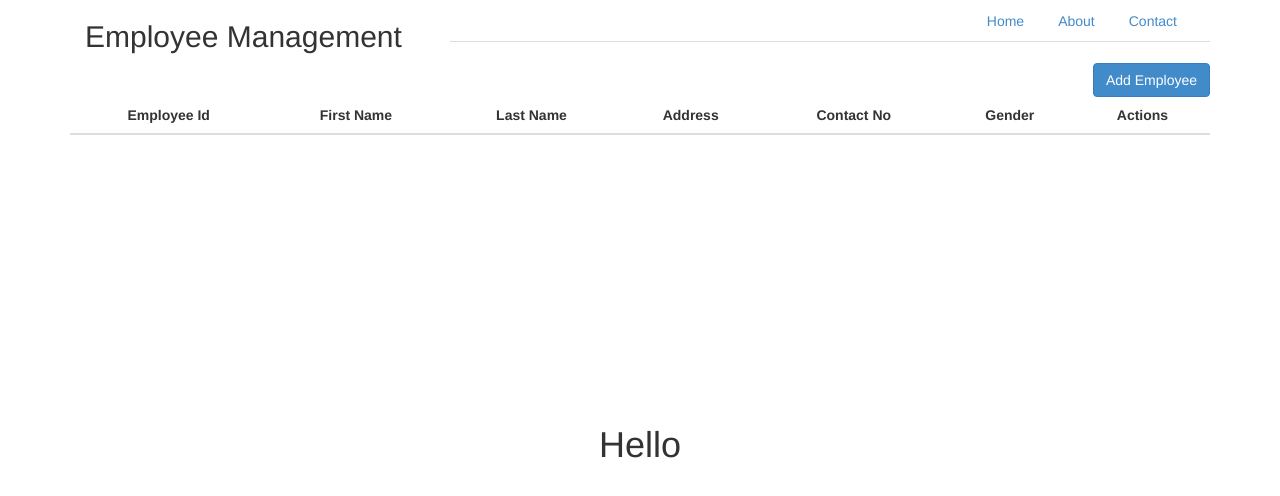
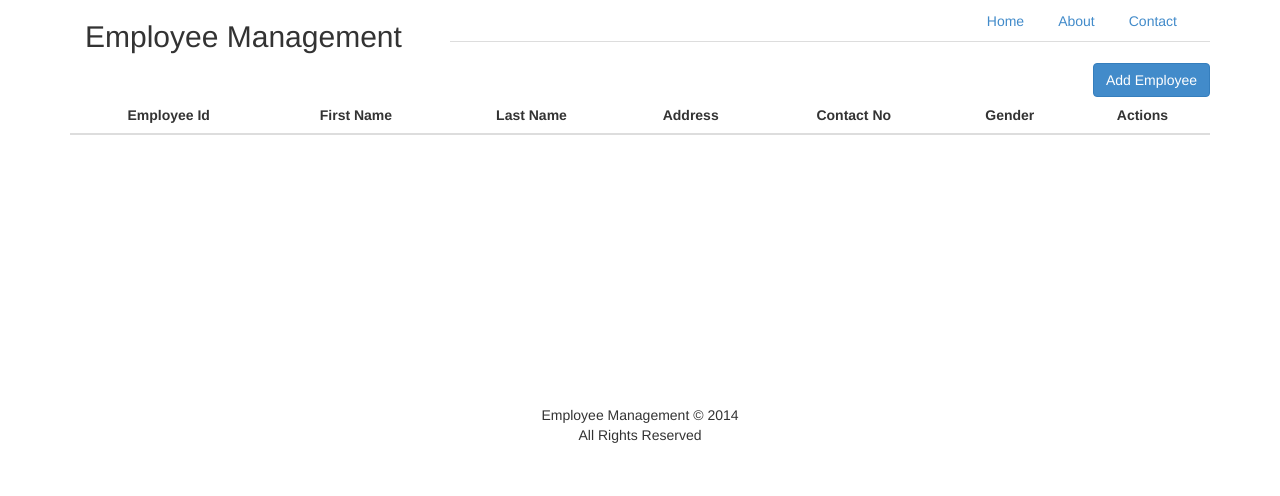
Before and after one commit to retrac18/emp-Management, a website: page public/index.html in a window 1280 px wide. Drawn offline with Linux system fonts and the light colour scheme; no server answers.

Commit message:
Changing index.html to it's original state.

```diff
--- a/public/index.html
+++ b/public/index.html
@@ -35,8 +35,7 @@
     	<div ng-view></div>
 
     	<div class="footer">
-			<!-- <footer>Employee Management © 2014<br>All Rights Reserved<br></footer> -->
-			<h1>Hello</h1>
+			<footer>Employee Management © 2014<br>All Rights Reserved<br></footer>
     	</div>
 
     	<script src="lib/angular.js"></script>
```
